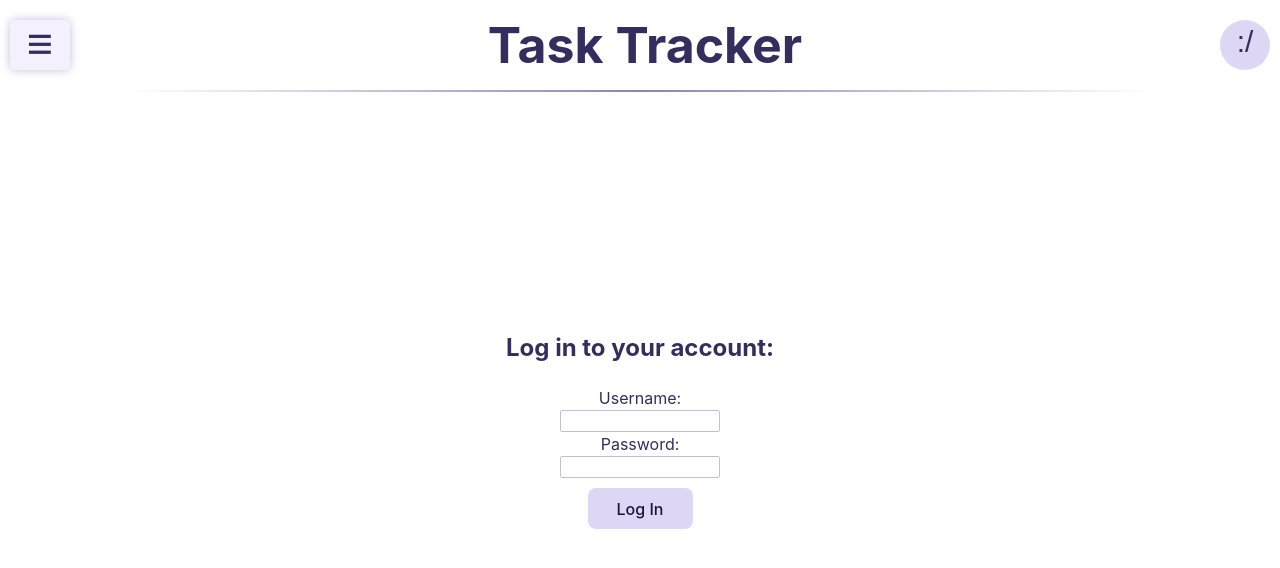
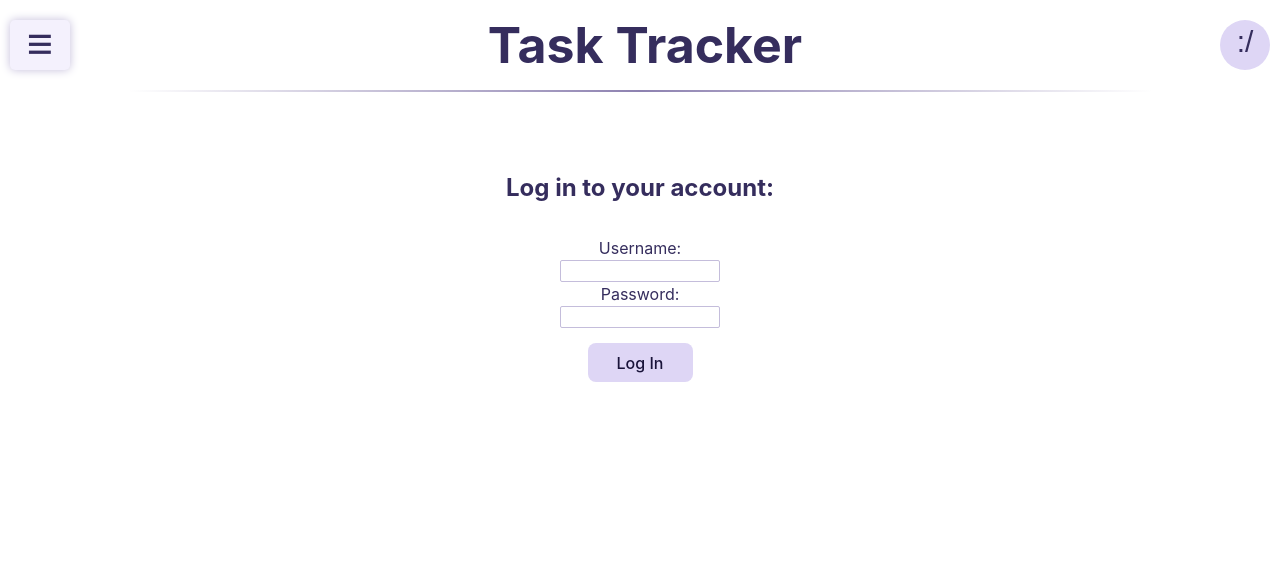
Before and after one commit to juanrozo89/Task-Tracker, a React (Vite) app: page / in a window 1280 px wide. Shown: the top 568 px of the page. Built offline with nearby package versions, Linux system fonts and the light colour scheme; no server answers.

Commit message:
style: adjusted css for .content and button

```diff
--- a/src/styles/_theme-colors.scss
+++ b/src/styles/_theme-colors.scss
@@ -13,15 +13,17 @@
       background-color: white;
     }
     &:active {
-      background-color: $light;
+      background-color: $lightest;
       box-shadow: none;
     }
   }
 
   #profile-menu-button {
+    border: none;
     background-color: $light;
     color: $dark;
     &:hover {
+      border: none;
       background-color: $medium-light;
     }
   }
@@ -62,9 +64,11 @@
   }
 
   button {
+    border: none;
     color: $darkest;
     background-color: $light;
     &:hover {
+      border: none;
       background-color: darken($light, 3%);
     }
   }
@@ -133,7 +137,9 @@
   button {
     background-color: $medium-dark;
     color: $lightest;
+    border: none;
     &:hover {
+      border: none;
       background-color: lighten($medium-dark, 10%);
     }
   }
--- a/src/styles/styles.scss
+++ b/src/styles/styles.scss
@@ -151,16 +151,19 @@ hr {
   display: flex;
   flex-direction: column;
   align-items: center;
+  justify-items: start;
   left: 0;
   width: 100vw;
   height: calc(100vh - $header-height);
-  /*border: 1px solid blue;*/
-  padding: 10vh 15vw 40px;
+  padding: 0 15vw 40px;
   margin: 0;
+
+  h2 {
+    margin: 10vh 0 30px;
   }
 
   #description {
-  padding-top: 5vh;
+    padding-top: 10vh;
   }
 
   #contact-info {
@@ -168,6 +171,32 @@ hr {
     height: 120px;
     padding-top: 8vh;
     text-align: center;
+  }
+
+  #no-page {
+    position: relative;
+    display: block;
+    padding: 0;
+    margin: 0;
+    top: 0;
+  }
+
+  form {
+    display: flex;
+    flex-direction: column;
+    justify-content: center;
+    align-items: center;
+    width: fit-content;
+    button {
+      margin-top: 15px;
+    }
+  }
+
+  input[type="text"] {
+    border-radius: 2px;
+    height: 22px;
+    width: 160px;
+  }
 }
 
 a {
@@ -179,25 +208,7 @@ a {
   }
 }
 
-form {
-  display: flex;
-  flex-direction: column;
-  justify-content: center;
-  align-items: center;
-  width: fit-content;
 button {
-    margin-top: 10px;
-  }
-}
-
-input[type="text"] {
-  border-radius: 2px;
-  height: 22px;
-  width: 160px;
-}
-
-button {
-  border: none;
   border-radius: 8px;
   padding: 0.6em 1em;
   font-size: 1em;
@@ -208,18 +219,6 @@ button {
   &:hover {
     transition: background-color 0.2s;
   }
-}
-
-#no-page {
-  position: relative;
-  display: block;
-  padding: 0;
-  margin: 0;
-  top: 0;
-}
-
-h2 {
-  margin-top: 20vh;
 }
 
 /*
```
Lines whose indentation alone changed are shown as unchanged.
